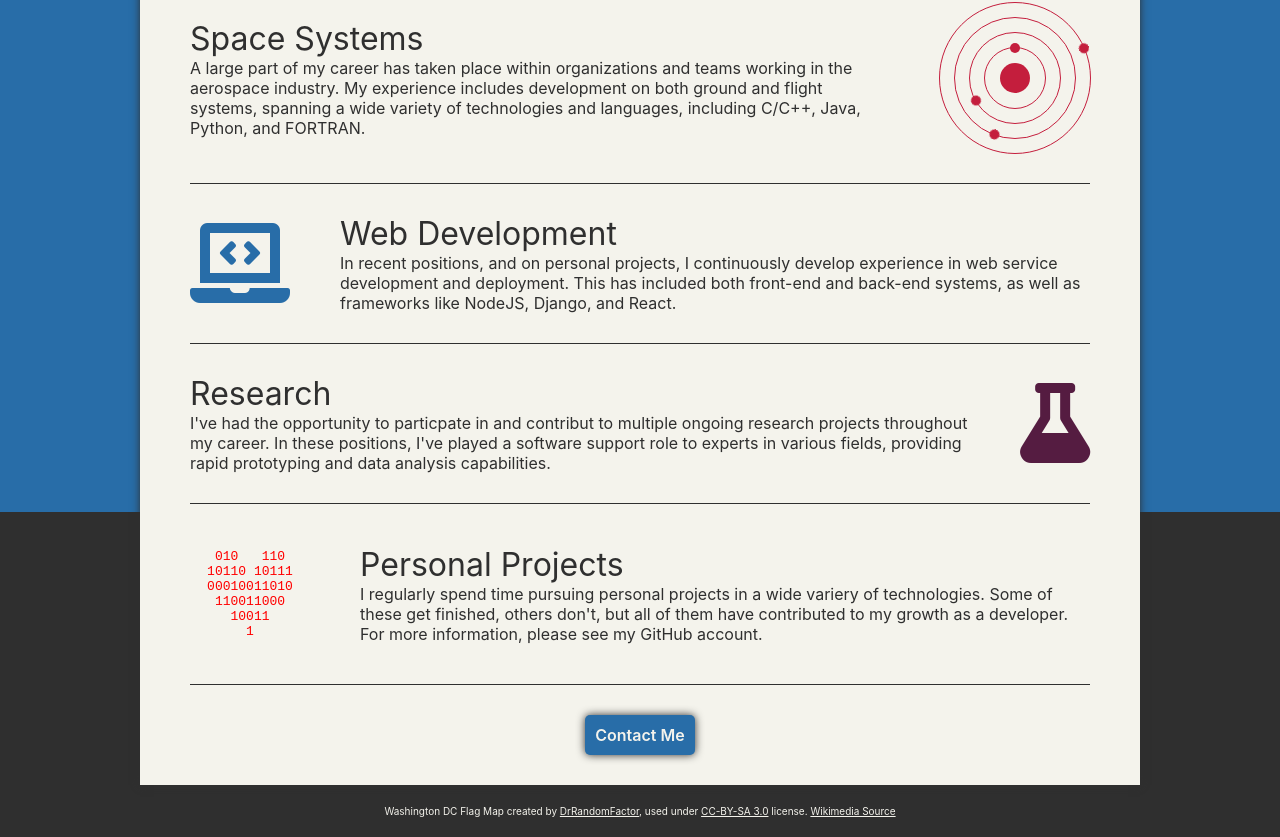
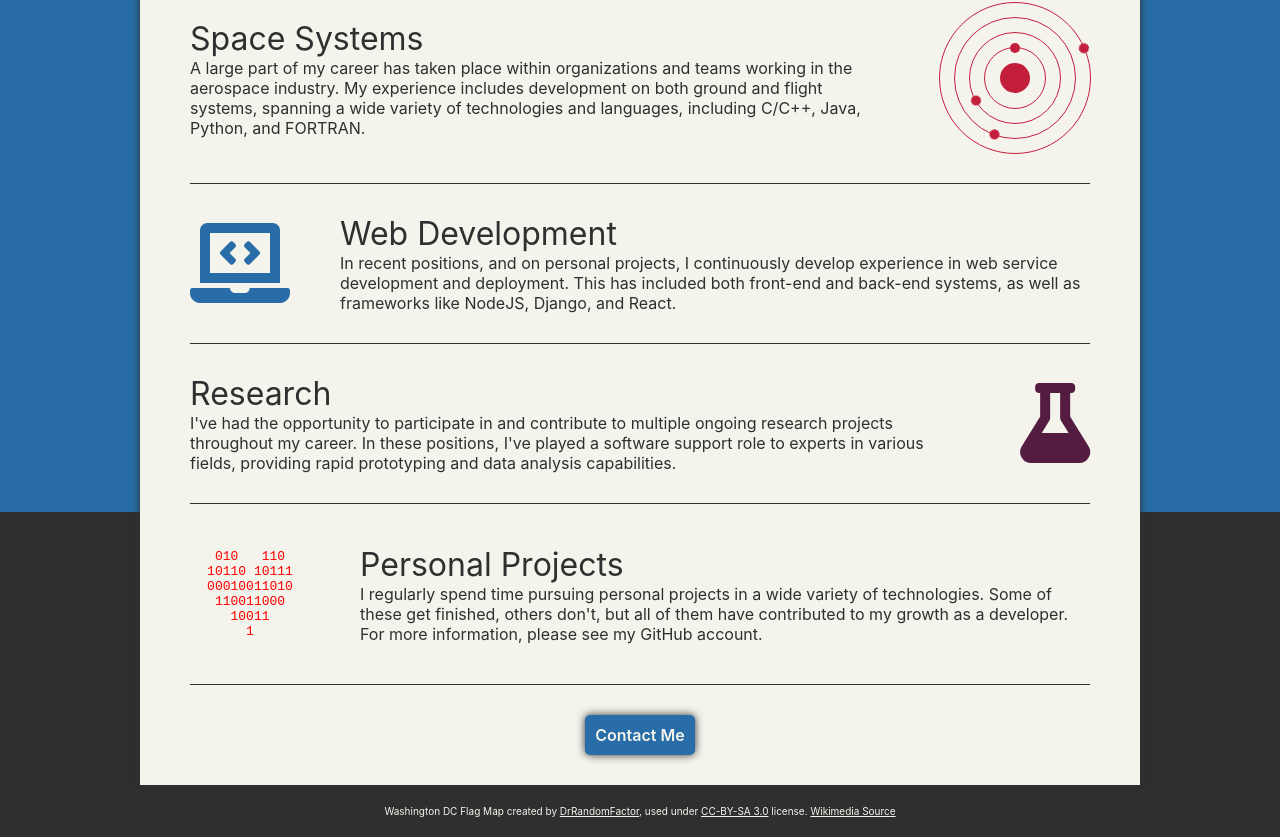
Before and after one commit to MMazzocchi/mmazzocchi.github.io, a React (Create React App) app: page / in a window 1280 px wide. Shown: the part 869-1706 px from the top of the page. Built offline with nearby package versions, Linux system fonts and the light colour scheme.

Commit message:
Spelling issues.

```diff
--- a/src/home/sections/personal/index.js
+++ b/src/home/sections/personal/index.js
@@ -10,7 +10,7 @@ const Personal = () => (
     <Spacer />
 
     <Text title="Personal Projects">
-      I regularly spend time pursuing personal projects in a wide variery of
+      I regularly spend time pursuing personal projects in a wide variety of
       technologies. Some of these get finished, others don't, but all of them
       have contributed to my growth as a developer. For more information,
       please see my GitHub account.
--- a/src/home/sections/research/index.js
+++ b/src/home/sections/research/index.js
@@ -20,7 +20,7 @@ const Research = ({ classes }) => (
     <Spacer />
 
     <Text title="Research">
-      I've had the opportunity to particpate in and contribut to multiple
+      I've had the opportunity to participate in and contribute to multiple
       ongoing research projects throughout my career. In these positions, I've
       played a software support role to experts in various fields, providing
       rapid prototyping and data analysis capabilities.
```
